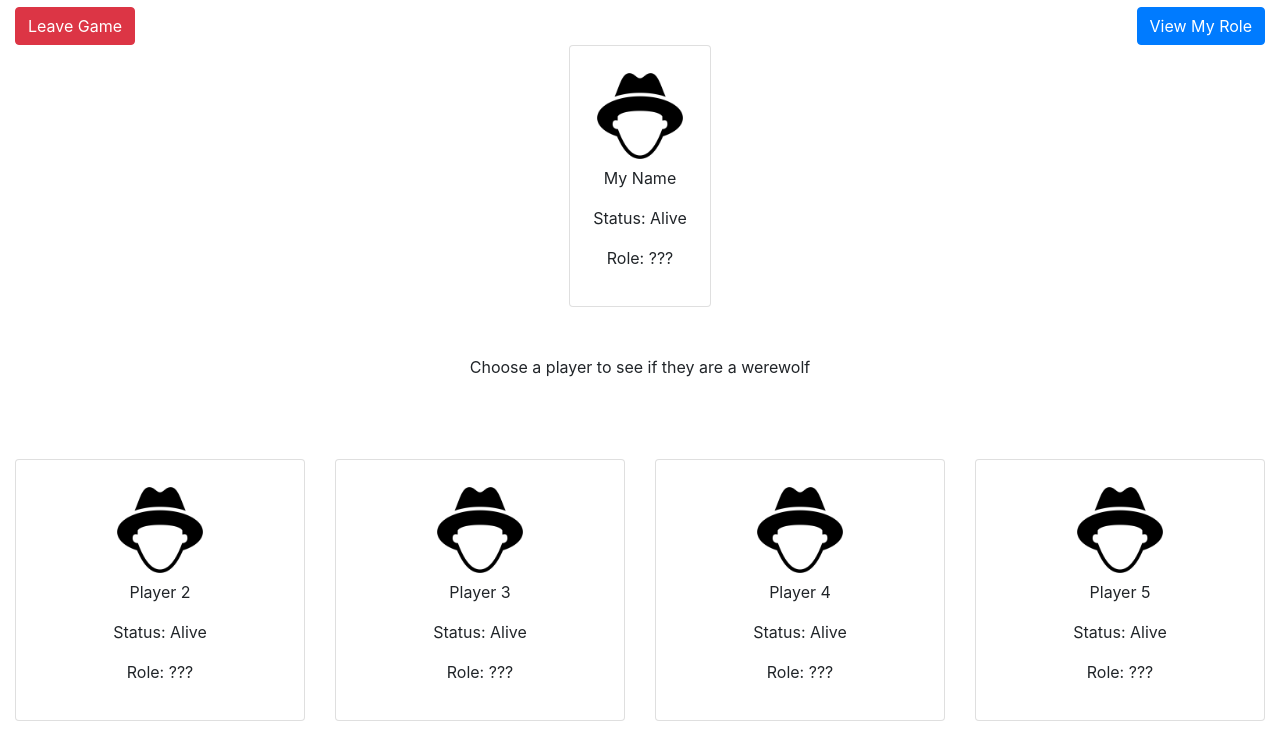
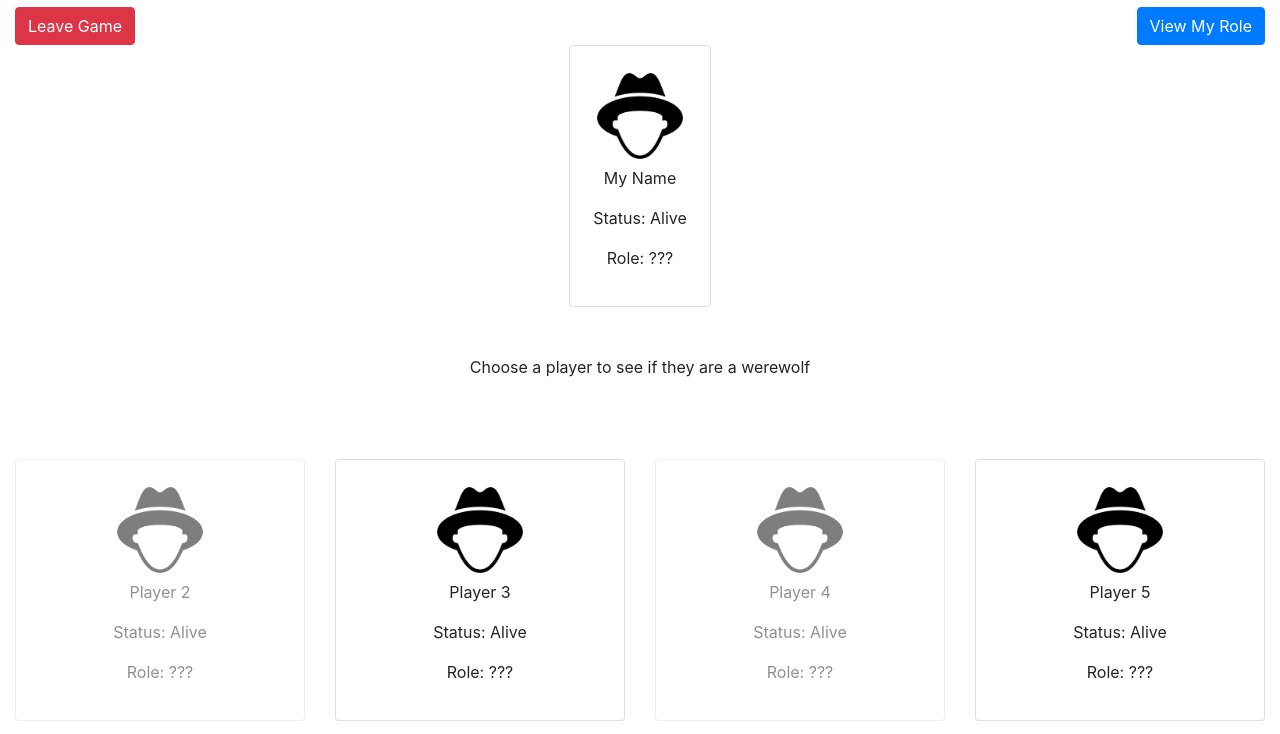
Before and after one commit to logantailleur/Werewolf, a plain HTML site: page UI/seer_turn.html in a window 1280 px wide. Shown: the part 65-799 px from the top of the page. Drawn offline with nearby package versions, Linux system fonts and the light colour scheme.

Commit message:
Add random dead cards.

```diff
--- a/UI/css/stylesheet.css
+++ b/UI/css/stylesheet.css
@@ -43,3 +43,8 @@ body, html {
 .role-card.selected .card-body{
     background-color: red;
 }
+
+.dead {
+    opacity: 0.5; /* Reduce opacity for an undetectable effect */
+    /* Add other styling for making the card visually distinct when the player is dead */
+}
--- a/UI/js/generateRoleCardsFunction.js
+++ b/UI/js/generateRoleCardsFunction.js
@@ -1,6 +1,5 @@
 import { roleCardHTML } from "./roleCard.js";
 
-//Generate initial role cards (e.g., 10).
 //TODO: Adjust the number of roles as needed.
 export function generateRoleCards() {
     //Clear previous role cards.
@@ -14,6 +13,15 @@ export function generateRoleCards() {
         let roleCardElement = document.createElement("div");
         //Adjust width and margin as needed.
         roleCardElement.classList.add("col-lg-3", "col-md-4", "col-sm-6", "mb-3", "role-card");
+
+        // Determine if the player is dead or alive
+        const isPlayerDead = isDead();
+
+        // If dead, make the card non-selectable
+        if (isPlayerDead){
+            roleCardElement.classList.add("dead");
+        }
+
         roleCardElement.innerHTML = roleCardHTML;
 
         // Generate ID for the card.
@@ -28,3 +36,9 @@ export function generateRoleCards() {
         document.getElementById("otherRoleCards").appendChild(roleCardElement);
     }
 }
+
+function isDead() {
+    // TODO: Do this based on their status in the database
+    const randNum = Math.random();
+    return randNum < 0.5;
+}
```
